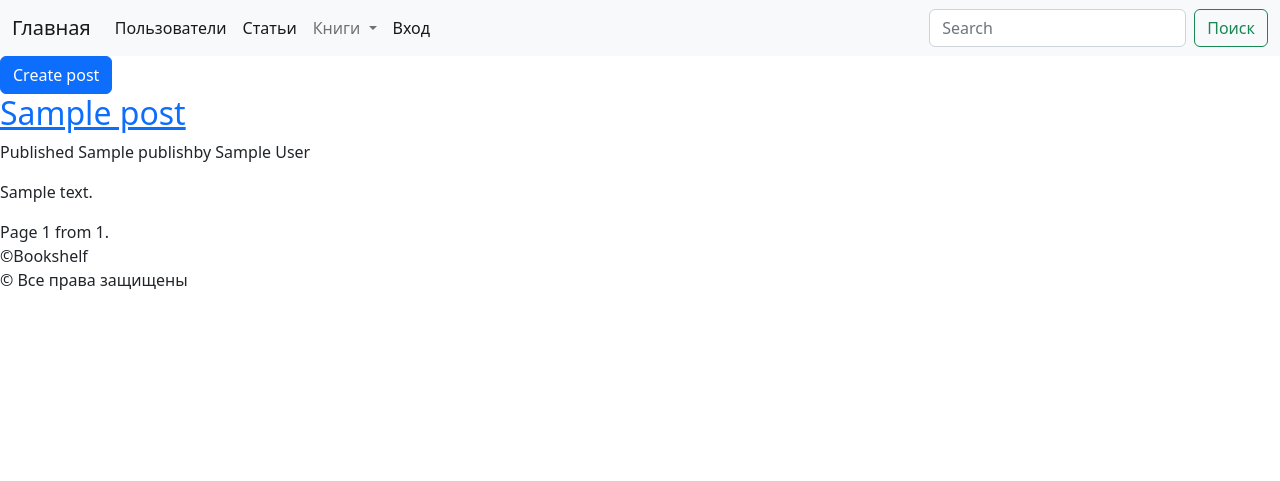
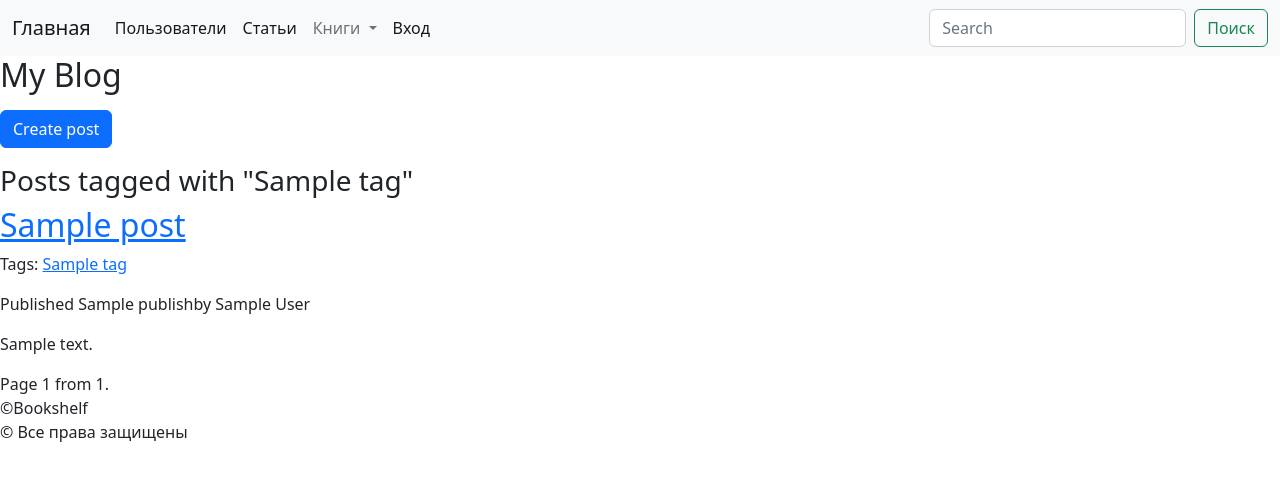
Before and after one commit to Krushovice/djangowebsite, a Django app: template mysite/post/templates/post/index.html in a window 1280 px wide. Shown: the top 481 px of the page. Run offline with Django 5.2, Linux system fonts and the light colour scheme; the template is opened without the code that fills it: most values are stand-ins (such as "Sample title", 1, 10 or a date in 2020).

Commit message:
add tags in index template

```diff
--- a/mysite/post/templates/post/index.html
+++ b/mysite/post/templates/post/index.html
@@ -1,16 +1,28 @@
 {% extends 'post/base.html' %}
 
-{% block title %}Posts{% endblock %}
+{% block title %}Blog{% endblock %}
 {% block content %}
-  <a class="btn btn-primary" href="{% url 'post:create' %}" role="button">Create post</a>
-
-
+    <h2 class="mb-3">My Blog</h2>
+    <a class="btn btn-primary mb-3" href="{% url 'post:create' %}" role="button">
+        Create post
+    </a>
+    {% if tag %}
+        <h3>Posts tagged with "{{ tag.name }}"</h3>
+    {% endif %}
     {% for post in posts %}
         <h2>
             <a href="{{ post.get_absolute_url }}">
                 {{ post.title }}
             </a>
         </h2>
+        <p class="tags">
+            Tags:
+            {% for tag in post.tags.all %}
+                <a href="{% url 'post:index_by_tag' tag.slug %}">
+                    {{ tag.name }}
+                </a> {% if not forloop.last %}, {% endif %}
+            {% endfor %}
+
         <p class="date">
             Published {{ post.publish }}by {{ post.author }}
         </p>
```
Lines whose indentation alone changed are shown as unchanged.
